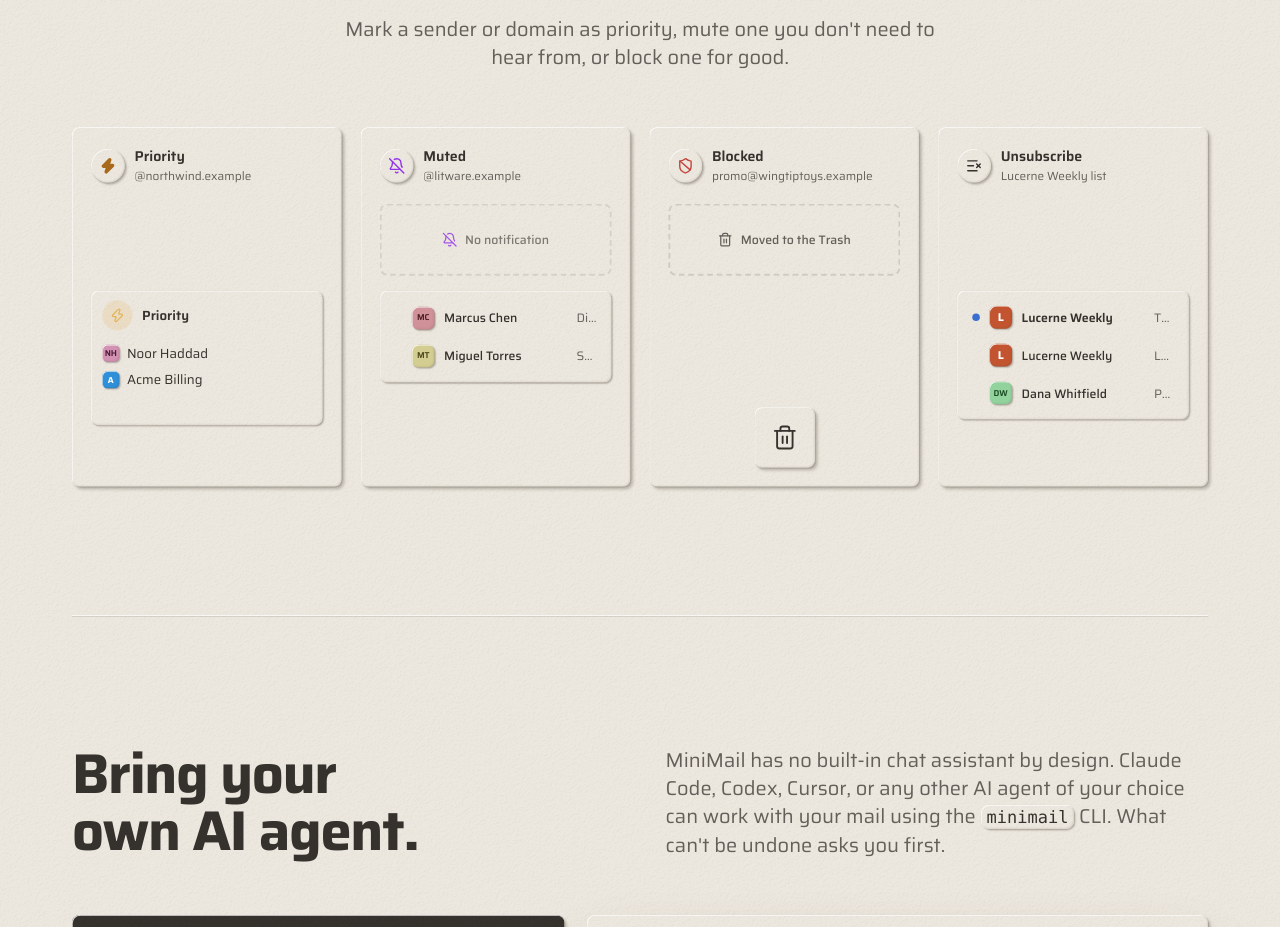
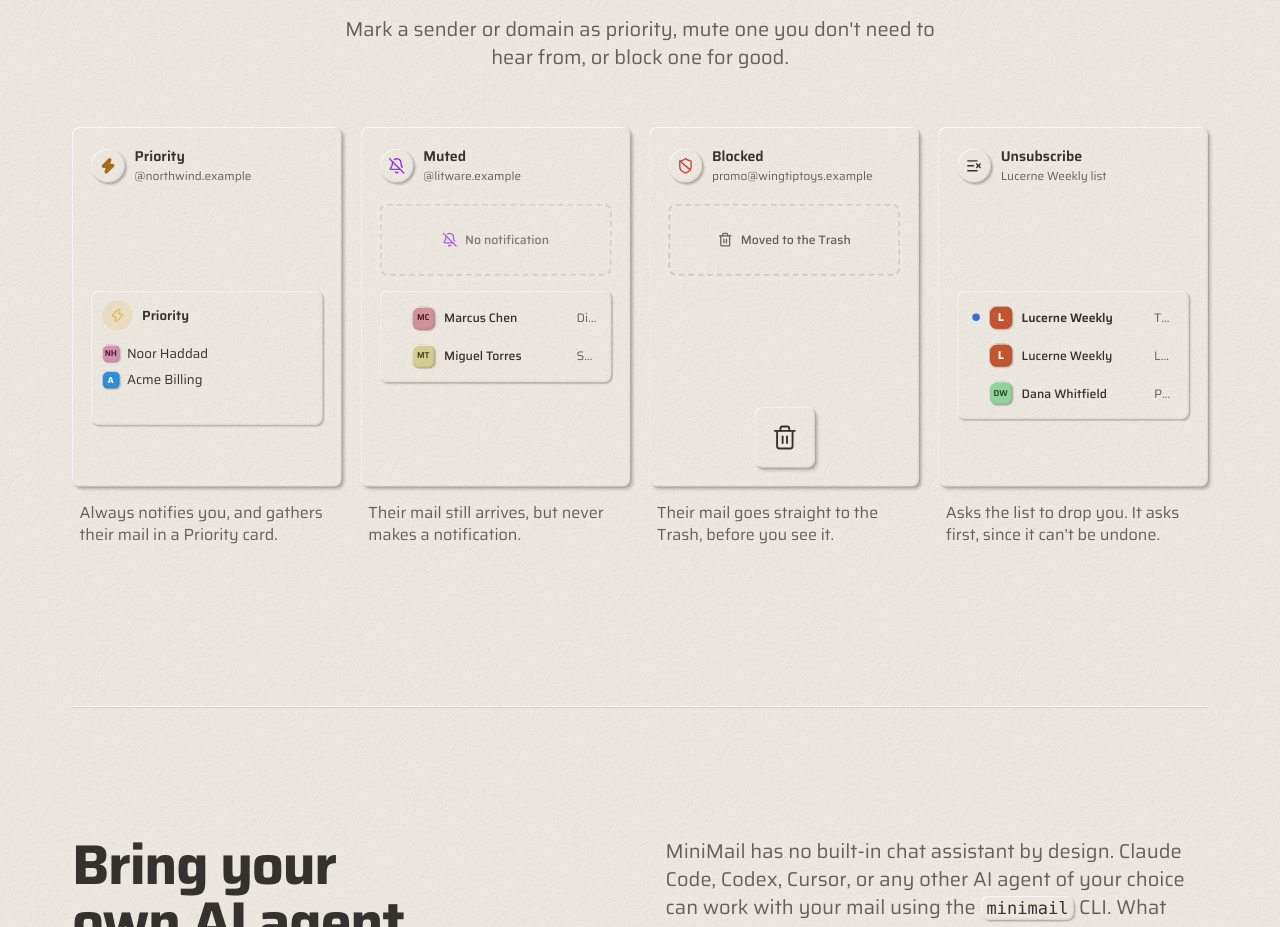
Before and after one commit to nicolasakf/minimail-website, a React (Vite) app: page / in a window 1280 px wide. Shown: the part 8703-9630 px from the top of the page. Built offline with nearby package versions, Linux system fonts and the light colour scheme.

Commit message:
Rules: a short description under each card, and the lead mentions unsubscribe
Co-Authored-By: Claude Sonnet 5.5 <noreply@anthropic.com>

```diff
--- a/src/scenes/minimum.tsx
+++ b/src/scenes/minimum.tsx
@@ -70,7 +70,8 @@ function MiniRow({ from, subject, unread, icon }: { from: Sender; subject: strin
 /* ---------------------------------------------------------------- The rules ---------------------------------------------------------------- */
 
 const RW = 1200;
-const RH = 380;
+const CARD_H = 380;
+const RH = CARD_H + 96;
 
 const PRIORITY_CARD = { hue: 40, icon: "Zap" as const };
 
@@ -81,13 +82,15 @@ interface Rule {
   tone: string;
   who: Sender;
   subject: string;
+  /** One line under the card: what the rule does. */
+  text: string;
 }
 
 const RULES: Rule[] = [
-  { id: "priority", label: "Priority", icon: Zap, tone: "text-amber", who: B.northwindMarket, subject: "Your refund was approved" },
-  { id: "mute", label: "Muted", icon: BellOff, tone: "text-purple", who: B.litware, subject: "Weekly activity summary" },
-  { id: "block", label: "Blocked", icon: ShieldBan, tone: "text-destructive", who: B.wingtip, subject: "LAST CHANCE: 70% off" },
-  { id: "unsub", label: "Unsubscribe", icon: ListX, tone: "text-foreground", who: B.lucerne, subject: "This week: 12 stories" },
+  { id: "priority", label: "Priority", icon: Zap, tone: "text-amber", who: B.northwindMarket, subject: "Your refund was approved", text: "Always notifies you, and gathers their mail in a Priority card." },
+  { id: "mute", label: "Muted", icon: BellOff, tone: "text-purple", who: B.litware, subject: "Weekly activity summary", text: "Their mail still arrives, but never makes a notification." },
+  { id: "block", label: "Blocked", icon: ShieldBan, tone: "text-destructive", who: B.wingtip, subject: "LAST CHANCE: 70% off", text: "Their mail goes straight to the Trash, before you see it." },
+  { id: "unsub", label: "Unsubscribe", icon: ListX, tone: "text-foreground", who: B.lucerne, subject: "This week: 12 stories", text: "Asks the list to drop you. It asks first, since it can't be undone." },
 ];
 
 function Rules() {
@@ -104,11 +107,20 @@ function Rules() {
 }
 
 function RuleColumn({ rule, step, delay }: { rule: Rule; step: number; delay: number }) {
+  return (
+    <div className="flex flex-col">
+      <RuleCard rule={rule} step={step} delay={delay} />
+      <p className="mt-4 px-2 text-[17px] leading-snug text-muted-foreground">{rule.text}</p>
+    </div>
+  );
+}
+
+function RuleCard({ rule, step, delay }: { rule: Rule; step: number; delay: number }) {
   const arrived = step >= 1 && step < 3;
   const outcome = step === 2;
   const Icon = rule.icon;
   return (
-    <div className="plate-1 corner-squircle relative flex flex-col overflow-hidden rounded-[26px] p-5">
+    <div className="plate-1 corner-squircle relative flex flex-col overflow-hidden rounded-[26px] p-5" style={{ height: CARD_H }}>
       {/* The rule */}
       <div className="flex items-center gap-2.5">
         <span className={cn("plate-2 flex size-9 items-center justify-center rounded-full", rule.tone)}>
```
